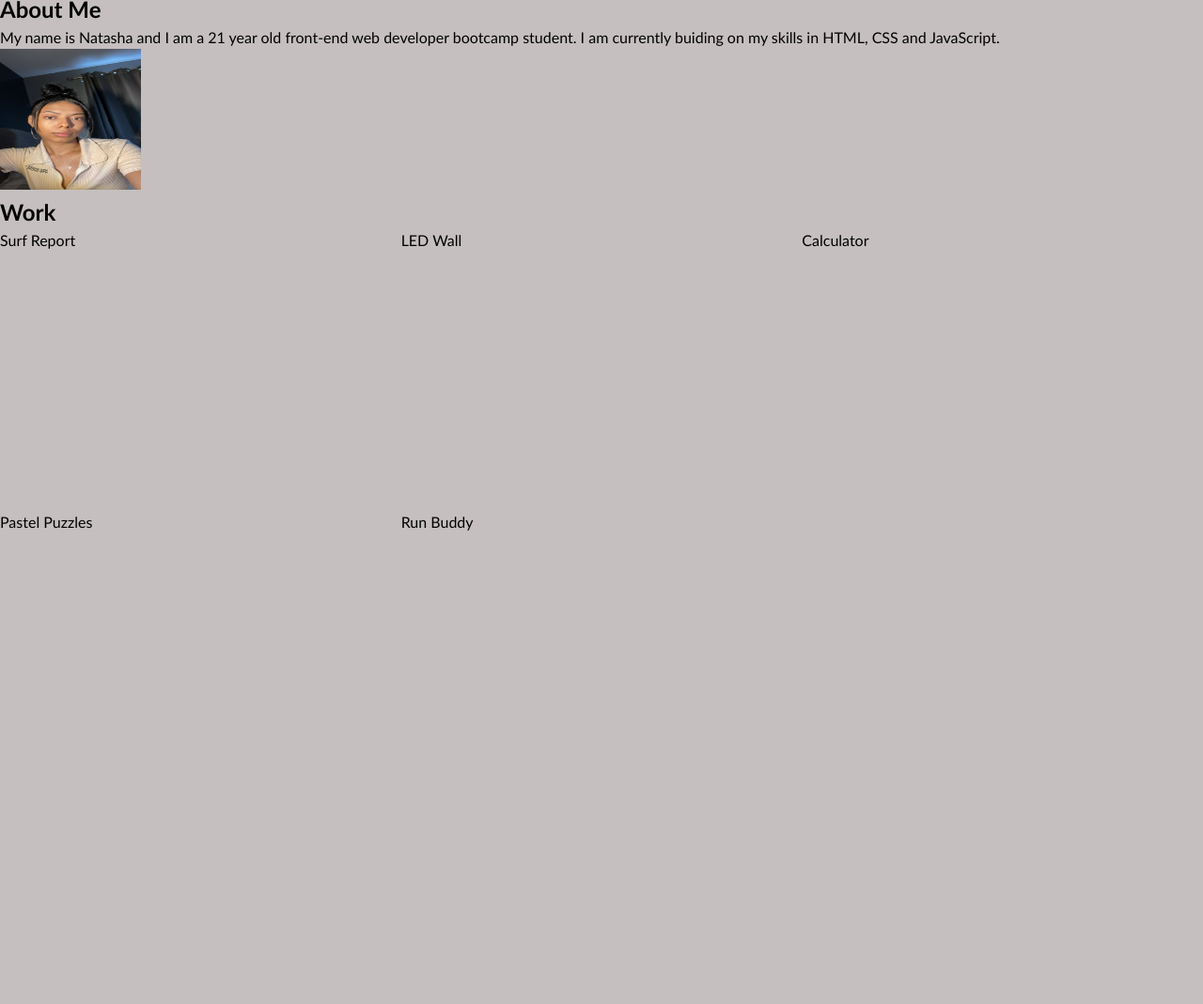
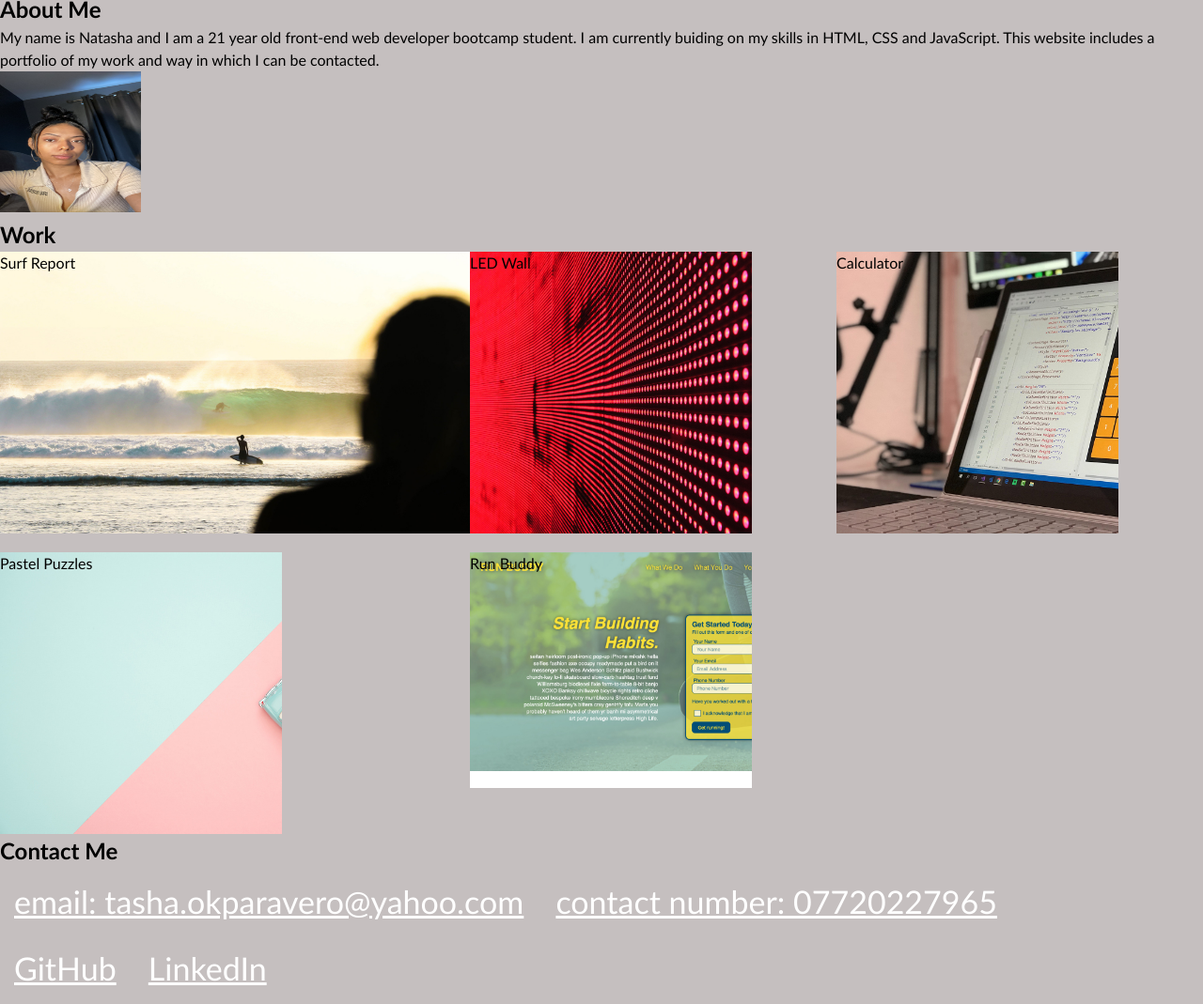
Before and after one commit to Natasha-16x/my-portfolio, a plain HTML site: page index.html in a window 1280 px wide. Shown: the part 182-1251 px from the top of the page at 94% size. Drawn offline with Linux system fonts and the light colour scheme.

Commit message:
added images to CSS Grid

```diff
--- a/index.html
+++ b/index.html
@@ -40,13 +40,15 @@
     <section class="page-section" id="about">
       <h2>About Me</h2>
       <p>My name is Natasha and I am a 21 year old front-end web developer bootcamp student.
-         I am currently buiding on my skills in HTML, CSS and JavaScript.
+         I am currently buiding on my skills in HTML, CSS and JavaScript. This website includes a portfolio
+         of my work and way in which I can be contacted.
       </p>
       <img src="starter/images/8D24B4E8-3708-48AC-A79F-B1B86DF545AE (1).JPG" alt="picture of me" width="150px" height="150px">
     </section>
 
     <!-- portfolio container -->
     <!-- added grid container -->
+
     <div class="subHeading">
   <h2>Work</h2>
 </div>
@@ -68,6 +70,7 @@
   </div>
 </section>
 
+
     <!-- contact -->
     <!-- added contact information -->
     <section class="page-section-contact" id="contact">
--- a/starter/css/style.css
+++ b/starter/css/style.css
@@ -85,8 +85,9 @@ p {
 
  #gridContainer {
   display: grid;
-  grid-template-rows: 300px 300px 300px;
+ grid-template-rows: 300px 300px;
  grid-template-columns: 1fr 1fr 1fr;
+ row-gap: 20px;
  grid-template-areas:
   " surfReport surfReport surfReport"
   "ledWall calculator"
@@ -94,32 +95,45 @@ p {
 }
 
 
-  .surfReport {
-   grid-area: surfReport;
+  #surfReport {
+   background: url(../images/02-portfolio-4.jpg);
+   background-size: 500px;
+   background-repeat: no-repeat;
+   width: 500px;
+   height: 300px;
     }
 
 
 
-    .ledwall {
-       grid-area: ledwall;
+    #ledwall {
+       background: url(../images/02-portfolio-1.jpg);
+       background-size: 450px;
+   background-repeat: no-repeat;
+   width: 300px;
+   height: 300px;
 }
 
 
-
-    .calculator {
-
-      grid-area: calculator;
-
+    #calculator {
+      background: url(../images/02-portfolio-2.jpg);
+   background-size: 450px;
+   background-repeat: no-repeat;
+   width: 300px;
+   height: 300px;
 }
 
-  .pastelPuzzles {
-
-    grid-area: pastelPuzzles;
-
+  #pastelPuzzles {
+    background: url(../images/02-portfolio-3.jpg);
+    background-size: 450px;
+    background-repeat: no-repeat;
+    width: 300px;
+    height: 300px;
   }
 
-  .runBuddy {
-
-   grid-area: runBuddy;
-
+  #runBuddy {
+    background: url(../images/02-run-buddy.jpg);
+    background-size: 450px;
+    background-repeat: no-repeat;
+    width: 300px;
+    height: 300px;
   }
```
Lines whose indentation alone changed are shown as unchanged.
